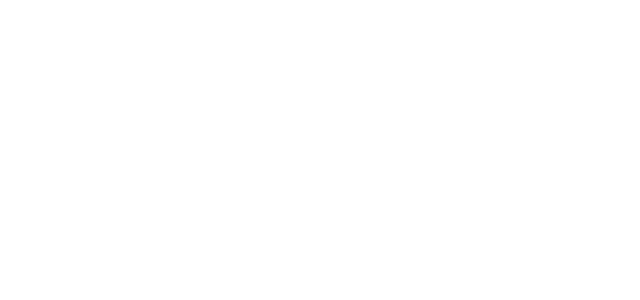
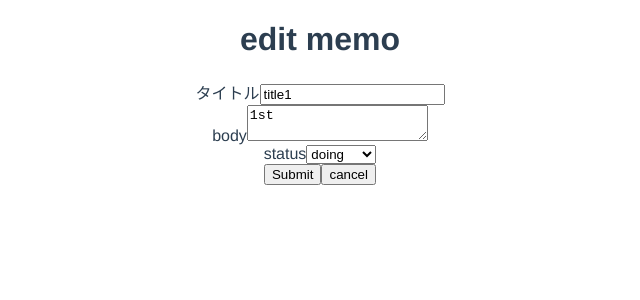
Before and after one commit to blacknikka/my-vue3-test, a Vue app in the folder src/: page /memo/1/edit in a window 1280 px wide. Before the commit this address had no page. Shown: the top 300 px of the page, without its empty margins (320-960 px from the left). Built offline with nearby package versions, Linux system fonts and the light colour scheme.

Commit message:
Add Editign functionality

```diff
--- a/src/src/router/index.ts
+++ b/src/src/router/index.ts
@@ -1,18 +1,13 @@
 import { createRouter, createWebHistory, RouteRecordRaw } from 'vue-router';
 
-import Home from '@/views/Home.vue';
 import Memos from '@/views/memos.vue';
 import AddMemo from '@/views/AddMemo.vue';
 import MemoDetails from '@/views/MemoDetails.vue';
+import EditMemo from '@/views/EditMemo.vue';
 
 const routes: Array<RouteRecordRaw> = [
   {
     path: '/',
-    name: 'Home',
-    component: Home,
-  },
-  {
-    path: '/memo',
     name: 'Memos',
     component: Memos,
   },
@@ -26,6 +21,11 @@
     name: 'MemoDetails',
     component: MemoDetails,
   },
+  {
+    path: '/memo/:id/edit',
+    name: 'EditMemo',
+    component: EditMemo,
+  },
 ];
 
 const router = createRouter({
--- a/src/src/store/memo/memo.ts
+++ b/src/src/store/memo/memo.ts
@@ -61,7 +61,12 @@
   if (index === -1) {
     throw new Error(`[update] cannot find memo, id: ${id}`);
   }
-  state.memos[index] = memo;
+
+  state.memos[index].id = id
+  state.memos[index].title = memo.title;
+  state.memos[index].body = memo.body;
+  state.memos[index].status = memo.status;
+  state.memos[index].updatedAt = new Date();
 };
 
 const deleteMemo = (id: number) => {
--- /dev/null
+++ b/src/src/views/EditMemo.vue
@@ -0,0 +1,82 @@
+<template>
+  <body>
+    <h1>edit memo</h1>
+  <form @submit.prevent="onSubmit">
+    <div>
+      <label for="title">タイトル</label>
+      <input id="title" v-model="data.title" type="text" />
+    </div>
+    <div>
+      <label for="body">body</label>
+      <textarea id="body" v-model="data.body" />
+    </div>
+    <div>
+      <label for="status">status</label>
+      <select id="status" v-model="data.status">
+        <option value="doing">doing</option>
+        <option value="done">done</option>
+        <option value="pending">pending</option>
+      </select>
+    </div>
+    <button type="button" @click="onSubmit">Submit</button>
+    <button type="button" @click="onCancelClick">cancel</button>
+  </form>
+  </body>
+</template>
+
+<script lang="ts">
+import { defineComponent, inject, reactive } from 'vue'
+import { memoKey } from '@/store/memo/memo';
+import { useRoute, useRouter } from 'vue-router';
+import { Params} from '@/store/memo/type'
+
+export default defineComponent({
+  setup() {
+    const memoStore = inject(memoKey);
+    if (!memoStore) {
+      throw new Error('memo store is not provided');
+    }
+
+    const route = useRoute();
+    const router = useRouter();
+
+    if (!('id' in route.params)) {
+      throw new Error(`id is invalid. route.params => ${route.params}`);
+    }
+    const id = Number(route.params.id);
+
+    // get id from store.
+    const targetMemo = memoStore.getMemo(id);
+
+    let data = reactive<Params>({
+      title: targetMemo.title,
+      body: targetMemo.body,
+      status: targetMemo.status,
+    })
+
+    const onSubmit = () => {
+      console.log('onSubmit');
+      memoStore.updateMemo(id, {
+        title: data.title,
+        body: data.body,
+        status: data.status,
+      });
+      router.push({
+        name: 'Memos',
+      })
+    };
+
+    const onCancelClick = () => {
+      router.push({
+        name: 'Memos',
+      })
+    };
+
+    return {
+      data,
+      onSubmit,
+      onCancelClick,
+    }
+  },
+})
+</script>
--- a/src/src/views/MemoDetails.vue
+++ b/src/src/views/MemoDetails.vue
@@ -5,6 +5,7 @@
     <div>{{ memo.status }}</div>
 
     <button @click="onGoBackClick">go back</button>
+    <button @click="onEditClick">edit</button>
     <button @click="onDeleteClick">delete</button>
     <yes-or-no
       title="確認"
@@ -44,12 +45,24 @@
 
     const memo = memoStore.getMemo(id);
 
+    // go back
     const onGoBackClick = () => {
       router.back();
     };
 
+    // delete
     const onDeleteClick = () => {
       YorN.value = true;
+    };
+
+    // edit
+    const onEditClick = () => {
+      router.push({
+        name: 'EditMemo',
+        params: {
+          id,
+        },
+      })
     };
 
     const onEventClickClose = () => {
@@ -70,6 +83,7 @@
       memo,
       onGoBackClick,
       onDeleteClick,
+      onEditClick,
       YorN,
       eventClickYes: onEventClickYes,
       eventClickNo: onEventClickNo,
```
